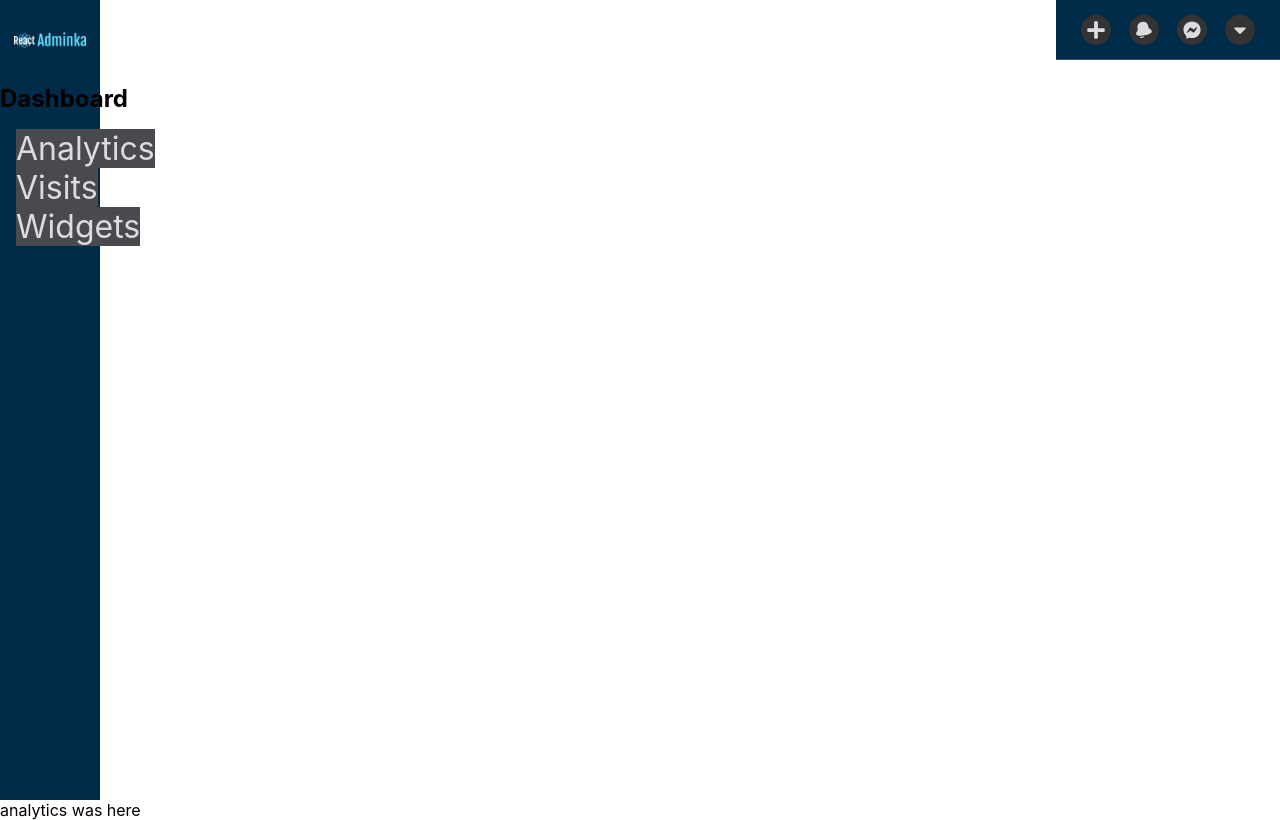
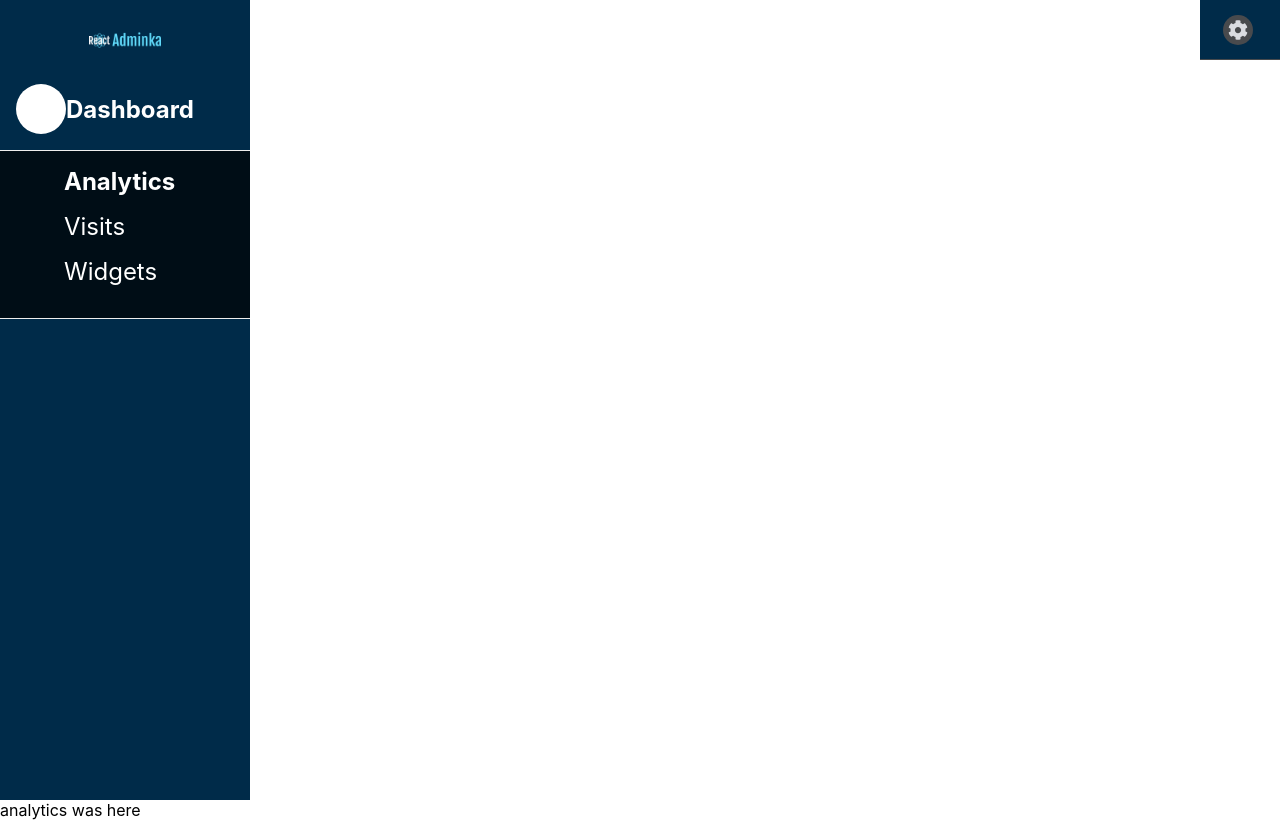
Before and after one commit to LordGrishnakh/adminka, a React (Create React App) app: page /analytics in a window 1280 px wide. Built offline with nearby package versions, Linux system fonts and the light colour scheme.

Commit message:
Sidebar improved, multistep animation added

```diff
--- a/src/components/Dashboard/Dashboard.module.scss
+++ /dev/null
@@ -1,56 +0,0 @@
-@import "../../variables";
-
-.Container {
-  position: sticky;
-  top: 0;
-  left: 0;
-  display: inline-block;
-  transition: all 1s ease;
-  width: 100px;
-  height: 100vh;
-  background-color: $primary-color;
-
-  ul {
-    z-index: 5;
-    position: relative;
-    top: 0;
-    left: 0;
-    display: block;
-    padding: 1rem;
-    width: 200px;
-    height: 200px;
-  }
-
-  & .LogoContainer {
-    width: 80px;
-    margin: 0 auto;
-
-    & img {
-      width: 100%;
-    }
-  }
-}
-
-.header {
-  position: absolute;
-  top: 0;
-  right: 0;
-}
-
-/*implement sliding down*/
-// .my-node-enter {
-//   background-color: red;
-//   transition: background 300ms ease;
-// }
-// .my-node-enter-active {
-//   background-color: red;
-//   transition: background 300ms ease;
-// }
-// .my-node-exit {
-//   background-color: red;
-//   transition: background 300ms ease;
-// }
-// .my-node-exit-active {
-//   background-color: red;
-//   transition: background 300ms ease;
-// }
--- /dev/null
+++ b/src/components/Dashboard/Dashboard.scss
@@ -0,0 +1,116 @@
+@import "../../variables";
+
+.Container {
+  position: sticky;
+  top: 0;
+  left: 0;
+  display: inline-block;
+  transition: all 1s ease;
+  width: 100px;
+  height: 100vh;
+  color: white;
+  background-color: $primary-color;
+
+  ul {
+    z-index: 5;
+    position: relative;
+    top: 0;
+    left: 0;
+    display: block;
+    padding: 1rem;
+    margin-top: 1rem;
+    width: 100%;
+    border-top: 1px solid #eee;
+    border-bottom: 1px solid #eee;
+
+    & a {
+      display: inline-block;
+      margin-left: 3rem;
+      margin-bottom: 1rem;
+      color: white;
+      font-size: 1.5rem;
+      text-decoration: none;
+
+      &.active {
+        font-weight: bold;
+      }
+    }
+  }
+
+  & .LogoContainer {
+    width: 80px;
+    margin: 0 auto;
+
+    & img {
+      width: 100%;
+    }
+  }
+
+  & .Section {
+    display: flex;
+    align-items: center;
+    margin: 0 1rem;
+  }
+
+  .Circle {
+    display: inline-block;
+    width: 50px;
+    height: 50px;
+    background-color: white;
+    border-radius: 50%;
+  }
+}
+.DashboardSection {
+  opacity: 0;
+  background-color: darken($primary-color, 10%);
+  width: 100%;
+}
+
+.header {
+  position: absolute;
+  top: 0;
+  right: 0;
+}
+
+.my-node-enter {
+  width: 100px;
+}
+.my-node-enter-active {
+  width: 250px;
+  transition: width 200ms;
+}
+.my-node-enter-done {
+  width: 250px;
+}
+.my-node-exit {
+  width: 250px;
+}
+.my-node-exit-active {
+  width: 100px;
+  transition: width 200ms;
+}
+
+.second-step-enter {
+  transition: opacity 200ms, transform 200ms;
+  opacity: 0;
+  transform: translateX(-200px);
+}
+.second-step-enter-active {
+  opacity: 1;
+  transform: translateX(0);
+}
+.second-step-enter-done {
+  opacity: 1;
+  transform: translateX(0);
+}
+.second-step-exit {
+  transition: opacity 200ms, transform 200ms;
+}
+.second-step-exit-active {
+  opacity: 0;
+  transform: translateX(-400px);
+}
+.second-step-exit-done {
+  opacity: 0;
+  transform: translateX(-100px);
+}
--- a/src/components/Dashboard/Dashboard.tsx
+++ b/src/components/Dashboard/Dashboard.tsx
@@ -1,49 +1,66 @@
 import React, { useState } from "react";
 import { NavLink } from "react-router-dom";
-import styles from "./Dashboard.module.scss";
+import "./Dashboard.scss";
 
 import { CSSTransition } from "react-transition-group";
 import Header from "../Header/Header";
 
 const Dashboard: React.FC = (props) => {
   const [inProp, setInProp] = useState(false);
+  const [open, setOpen] = useState(false);
+  const [expand, setExpand] = useState(false);
+
+  console.log(expand);
+
+  const expandSidebarhandler = () => {
+    setInProp(true);
+    setExpand(true);
+  };
+  const hideSidebarhandler = () => {
+    setInProp(false);
+    setExpand(false);
+  };
+
   return (
     <div>
+      <CSSTransition in={inProp} timeout={200} classNames="my-node">
         <nav
-        className={styles.Container}
+          className="Container"
+          onMouseEnter={expandSidebarhandler}
+          onMouseLeave={!open ? hideSidebarhandler : () => {}}
           onClick={() => {
-          setInProp(!inProp);
-          console.log(inProp);
+            setOpen(!open);
           }}
         >
-        <div className={styles.LogoContainer}>
+          <div className="LogoContainer">
             <img src="images/reactAdminkaLogoWhite.png" alt="Logo" />
           </div>
-        <div>
-          <div className={styles.circle}></div>
-          <h2>Dashboard</h2>
+          <div className="Section" onClick={() => setExpand(!expand)}>
+            <span className="Circle"></span>
+            {inProp && <h2>Dashboard</h2>}
           </div>
-        <CSSTransition in={inProp} timeout={1000} classNames="my-node">
-          <ul className={styles.DashboardSection}>
+          <CSSTransition in={expand} timeout={200} classNames="second-step">
+            <ul className="DashboardSection">
               <li>
-              <NavLink to="/analytics" activeClassName={styles.active}>
+                <NavLink to="/analytics" activeClassName="active">
                   Analytics
                 </NavLink>
               </li>
               <li>
-              <NavLink to="/visits" activeClassName={styles.active}>
+                <NavLink to="/visits" activeClassName="active">
                   Visits
                 </NavLink>
               </li>
               <li>
-              <NavLink to="/widgets" activeClassName={styles.active}>
+                <NavLink to="/widgets" activeClassName="active">
                   Widgets
                 </NavLink>
               </li>
             </ul>
           </CSSTransition>
         </nav>
-      <div className={styles.header}>
+      </CSSTransition>
+      <div className="header">
         <Header />
       </div>
     </div>
--- a/src/components/Header/Header.tsx
+++ b/src/components/Header/Header.tsx
@@ -4,8 +4,9 @@ import Navbar from './HeaderComponents/Navbar';
 import Navitem from './HeaderComponents/Navitem';
 
 import { ReactComponent as BellIcon } from "./icons/bell.svg";
-import { ReactComponent as BoltIcon } from "./icons/bolt.svg";
 import { ReactComponent as CaretIcon } from "./icons/caret.svg";
+import { ReactComponent as CogIcon } from "./icons/cog.svg";
+
 
 import { ReactComponent as MessangerIcon } from "./icons/messenger.svg";
 import { ReactComponent as PlusIcon } from "./icons/plus.svg";
@@ -15,11 +16,8 @@ const Header = () => {
   return (
     <div>
       <Navbar>
-        <Navitem open={open} toggleDropdown={setOpen} icon={<PlusIcon />} />
-        <Navitem open={open} toggleDropdown={setOpen} icon={<BellIcon />} />
-        <Navitem open={open} toggleDropdown={setOpen} icon={<MessangerIcon />} />
 
-        <Navitem open={open} toggleDropdown={setOpen} icon={<CaretIcon />}>
+        <Navitem open={open} toggleDropdown={setOpen} icon={<CogIcon />}>
           <DropdownMenu />
         </Navitem>
       </Navbar>
--- a/src/components/Header/HeaderComponents/DropdownItem.tsx
+++ b/src/components/Header/HeaderComponents/DropdownItem.tsx
@@ -16,11 +16,11 @@ const DropdownItem: React.FC<DropdownProps> = (props) => {
     }
   }
   return (
-    <a href="#$" className="menu-item" onClick={()=>changeActiveMenu(props.goToMenu as menu)}>
+    <div className="menu-item" onClick={()=>changeActiveMenu(props.goToMenu as menu)}>
       <span className="icon-button icon-left">{props.leftIcon}</span>
       {props.children}
       <span className="icon-button icon-right">{props.rightIcon}</span>
-    </a>
+    </div>
   );
 };
 
--- a/src/components/Header/HeaderComponents/DropdownMenu.tsx
+++ b/src/components/Header/HeaderComponents/DropdownMenu.tsx
@@ -5,6 +5,8 @@ import DropdownItem from "./DropdownItem";
 import { ReactComponent as ChevronIcon } from "../icons/chevron.svg";
 import { ReactComponent as CogIcon } from "../icons/cog.svg";
 import { ReactComponent as ArrowIcon } from "../icons/arrow.svg";
+import { ReactComponent as BoltIcon } from "../icons/bolt.svg";
+
 
 
 import { CSSTransition } from "react-transition-group";
@@ -28,12 +30,13 @@ const DropdownMenu: React.FC = () => {
         onEnter={calcHeight}
       >
         <div className="menu">
-          <DropdownItem>My Profile</DropdownItem>
+          <DropdownItem leftIcon={<BoltIcon />}>{"{My Profile}"}</DropdownItem>
           <DropdownItem goToMenu="settings" setActiveMenu={setActiveMenu} leftIcon={<CogIcon />} rightIcon={<ChevronIcon />}>
             Settings
           </DropdownItem>
-          <DropdownItem goToMenu="settings" setActiveMenu={setActiveMenu} leftIcon={<CogIcon />} rightIcon={<ChevronIcon />}>
-            Animals
+          <DropdownItem goToMenu="main" setActiveMenu={setActiveMenu} >
+            Logout
+            {/* <Redirect to="/" /> */}
           </DropdownItem>
         </div>
       </CSSTransition>
--- a/src/components/Header/HeaderComponents/HeaderComponents.scss
+++ b/src/components/Header/HeaderComponents/HeaderComponents.scss
@@ -8,19 +8,13 @@
   --speed: 500ms;
 }
 
-* {
-  margin: 0;
-  padding: 0;
-  box-sizing: border-box;
-}
-
 ul {
   margin: 0;
   padding: 0;
   list-style: none;
 }
 
-a {
+.nav-item a {
   color: var(--text-color);
   background-color: var(--bg-accent);
   font-size: 2rem;
@@ -52,10 +46,10 @@ a {
   --button-size: calc(var(--nav-size) * 0.5);
   width: var(--button-size);
   height: var(--button-size);
-  background-color: #333;
+  background-color: black;
   border-radius: 50%;
   padding: 5px;
-  margin: 2px;
+  margin: 2px 6px 2px 2px;
   display: flex;
   align-items: center;
   justify-content: center;
@@ -89,6 +83,8 @@ a {
 }
 
 .menu-item {
+  color: white;
+  font-size: 1.25rem;
   height: 50px;
   display: flex;
   align-items: center;
```
Lines whose indentation alone changed are shown as unchanged.
